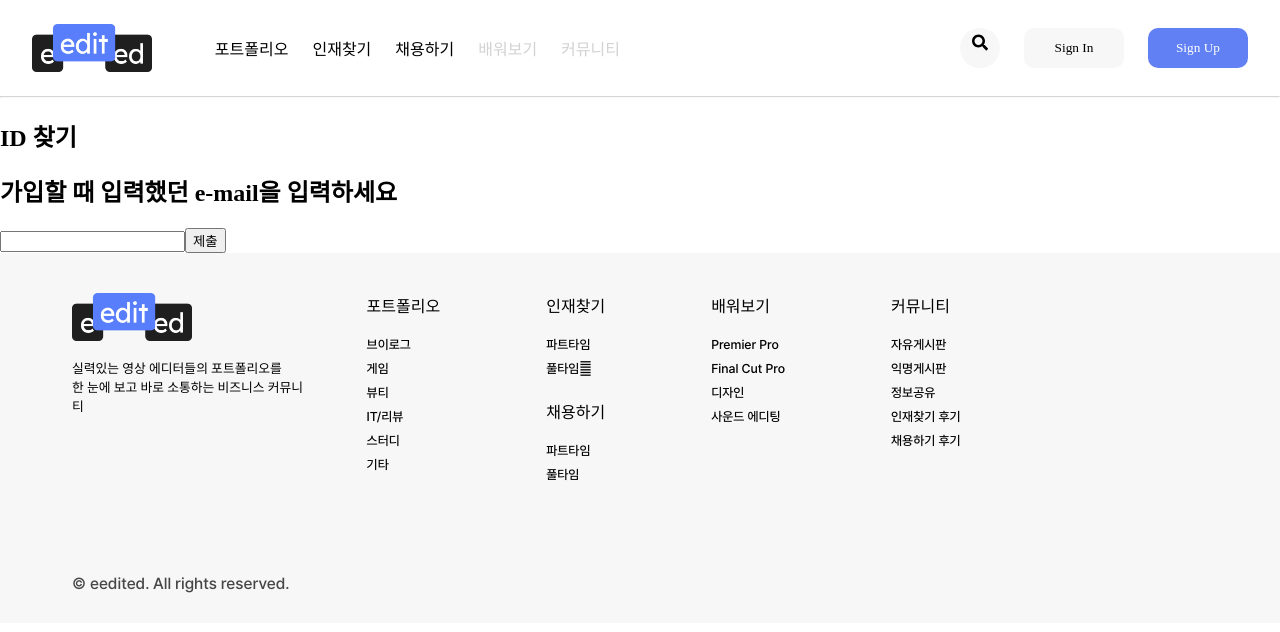
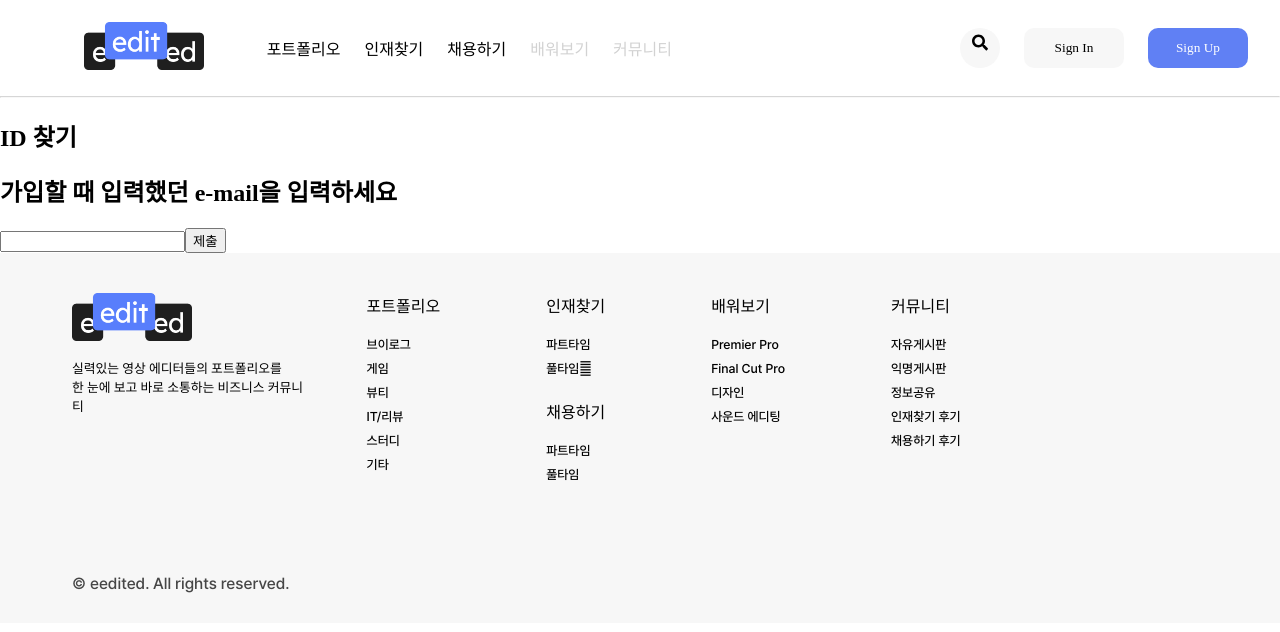
Before and after one commit to eedited/ReactWeb, a React (Create React App) app: page /findId in a window 1280 px wide. Shown: the top 632 px of the page. Built offline with nearby package versions, Linux system fonts and the light colour scheme; a web font is replaced by a local one.

Commit message:
[MODIFY]make logo link to '/' when it is clicked

```diff
--- a/src/components/common/Navbar/Navbar.scss
+++ b/src/components/common/Navbar/Navbar.scss
@@ -13,7 +13,7 @@
     padding : 0.5rem 0.75rem;
     .navbar__menu{
         width : 37.5rem;
-        margin-left:1.25rem;
+        margin-left:72px;
         display: flex;
         justify-content: space-between;
         align-items: center;
--- a/src/components/common/Navbar/Navbar.tsx
+++ b/src/components/common/Navbar/Navbar.tsx
@@ -20,7 +20,9 @@ const Navbar: React.FC<props> = ({
     <>
         <div className="navbar">
             <div className="navbar__menu">
-                <img className="navbar__menu__logo" src="/logo.png" alt="eedited_logo" />
+                <Link to="/">
+                    <img className="navbar__menu__logo" src="/logo.png" alt="eedited_logo" />
+                </Link>
                 <div className="navbar__menu__links">
                     <Link className="navbar__menu__link" to="/">포트폴리오</Link>
                     <Link className="navbar__menu__link" to="/">인재찾기</Link>
@@ -33,10 +35,19 @@ const Navbar: React.FC<props> = ({
                 <div className="navbar__utility__find">
                     <FontAwesomeIcon className="navbar__utility__findIcon" icon={faSearch} />
                 </div>
-                <div className="navbar__utility__buttons">
-                    <WhiteButton className="navbar__utility__button" onClick={onLogin}>Sign In</WhiteButton>
-                    <BlueButton className="navbar__utility__button" onClick={onSignup}>Sign Up</BlueButton>
-                </div>
+                {user === null
+                    ? (
+                        <div className="navbar__utility__buttons">
+                            <WhiteButton className="navbar__utility__button" onClick={onLogin}>Sign In</WhiteButton>
+                            <BlueButton className="navbar__utility__button" onClick={onSignup}>Sign Up</BlueButton>
+                        </div>
+                    )
+                    : (
+                        <div className="navbar__utility__buttons">
+                            <WhiteButton className="navbar__utility__button" onClick={onLogout}>Sign Out</WhiteButton>
+                            <BlueButton className="navbar__utility__button" onClick={() => { /* uploadfuc */ }}>Upload</BlueButton>
+                        </div>
+                    )}
             </div>
         </div>
         <hr className="navbar__bottom__line" />
```
